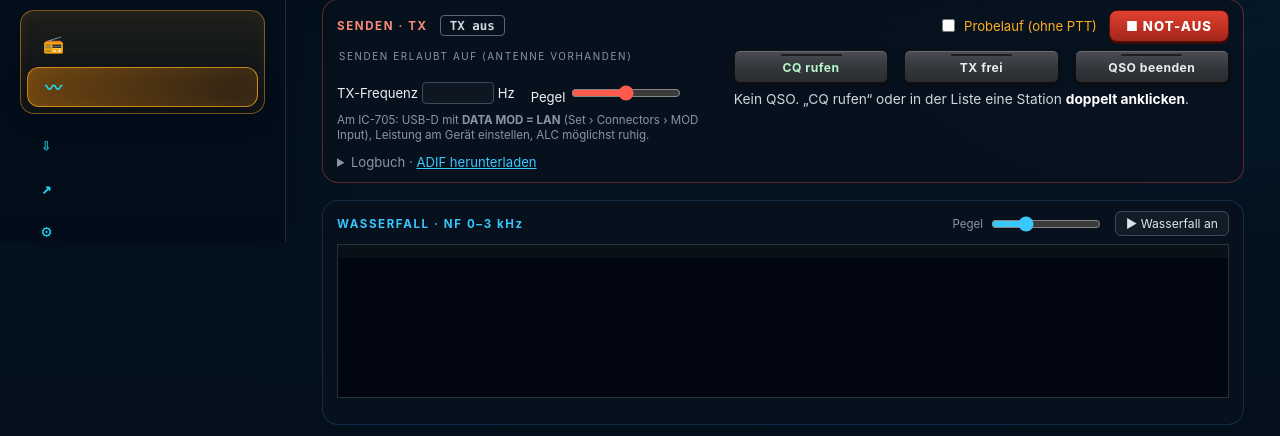
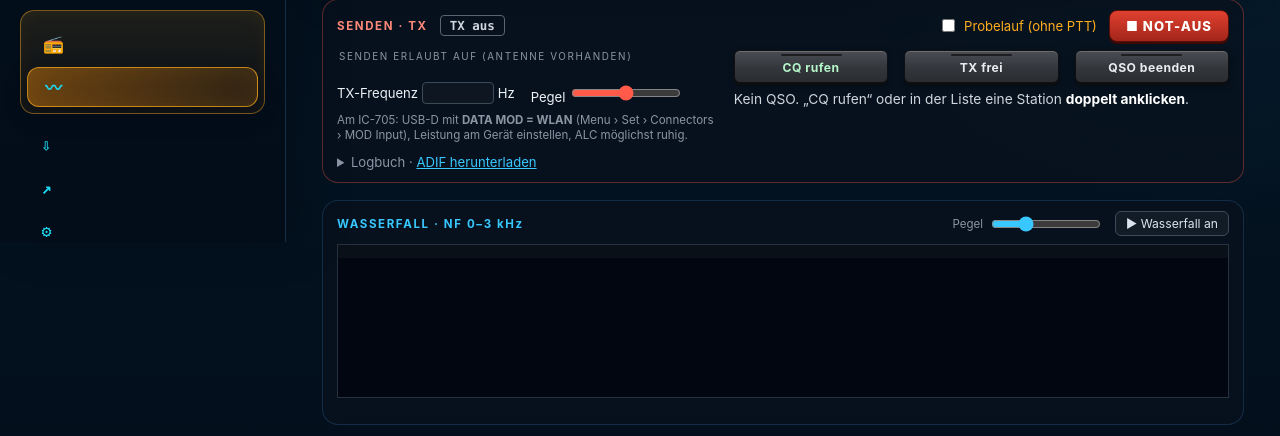
Before and after one commit to OrbitHubApp/orbithub, a Python web app: template app/templates/digital.html in a window 1280 px wide. Shown: the part 558-994 px from the top of the page. Run offline with Jinja, Linux system fonts and the light colour scheme; the template is opened without the code that fills it, so the values that code supplies are empty.

Commit message:
Digimode: Hinweis DATA MOD = WLAN (IC-705) korrigiert
Co-Authored-By: Claude Opus 5.5 <noreply@anthropic.com>

Claude-Session: https://claude.ai/code/session_01RuEozJfG5USNhWH6zw9hZE

```diff
--- a/app/templates/digital.html
+++ b/app/templates/digital.html
@@ -100,7 +100,7 @@ OrbitHub &middot; {{ t('nav.digital') }}
         <label>TX-Frequenz <input type="number" id="dg-txdf" min="200" max="2900" step="10"> Hz</label>
         <label>Pegel <input type="range" id="dg-txlevel" min="0.02" max="1" step="0.01"> <span id="dg-txlevel-v"></span></label>
       </div>
-      <div class="dg-hint">Am IC-705: USB-D mit <b>DATA MOD = LAN</b> (Set › Connectors › MOD Input), Leistung am Gerät einstellen, ALC möglichst ruhig.</div>
+      <div class="dg-hint">Am IC-705: USB-D mit <b>DATA MOD = WLAN</b> (Menu › Set › Connectors › MOD Input), Leistung am Gerät einstellen, ALC möglichst ruhig.</div>
     </div>
 
     <div class="dg-tx-col" id="dg-ft-panel">
```
